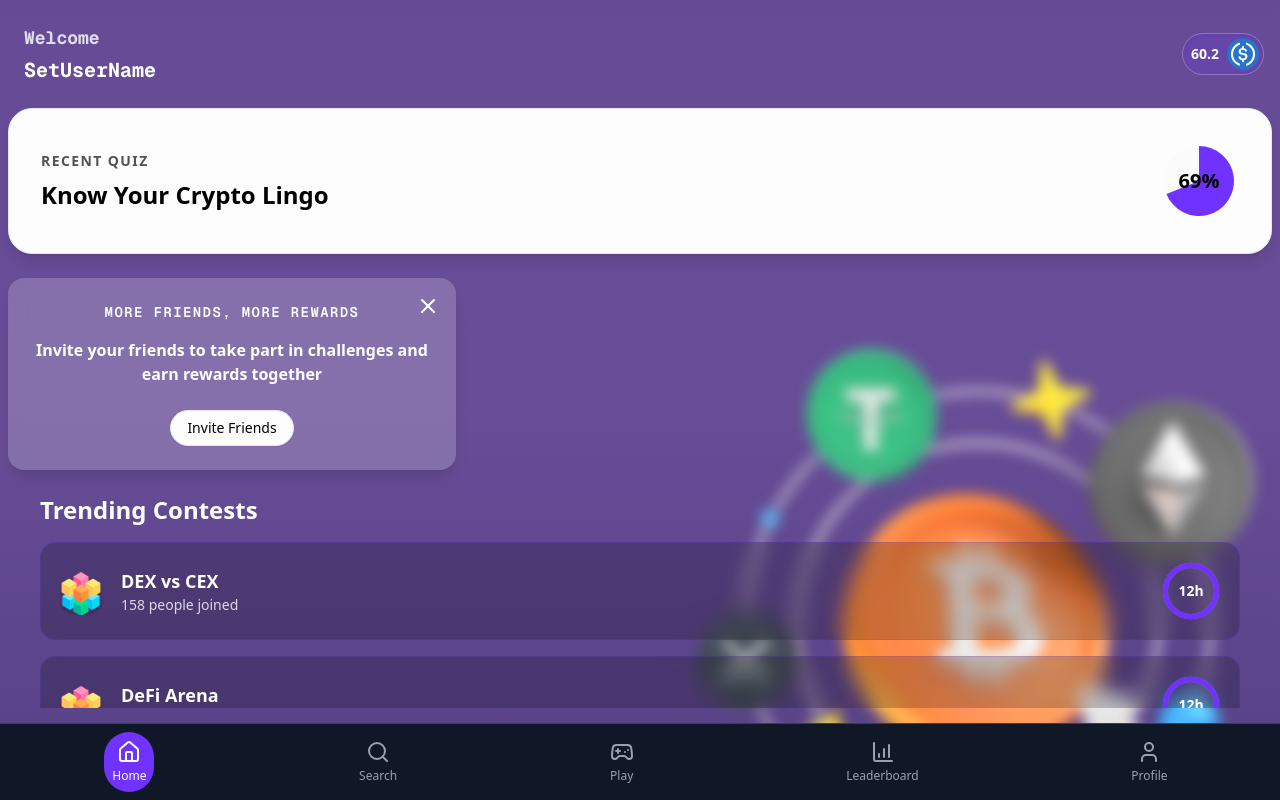
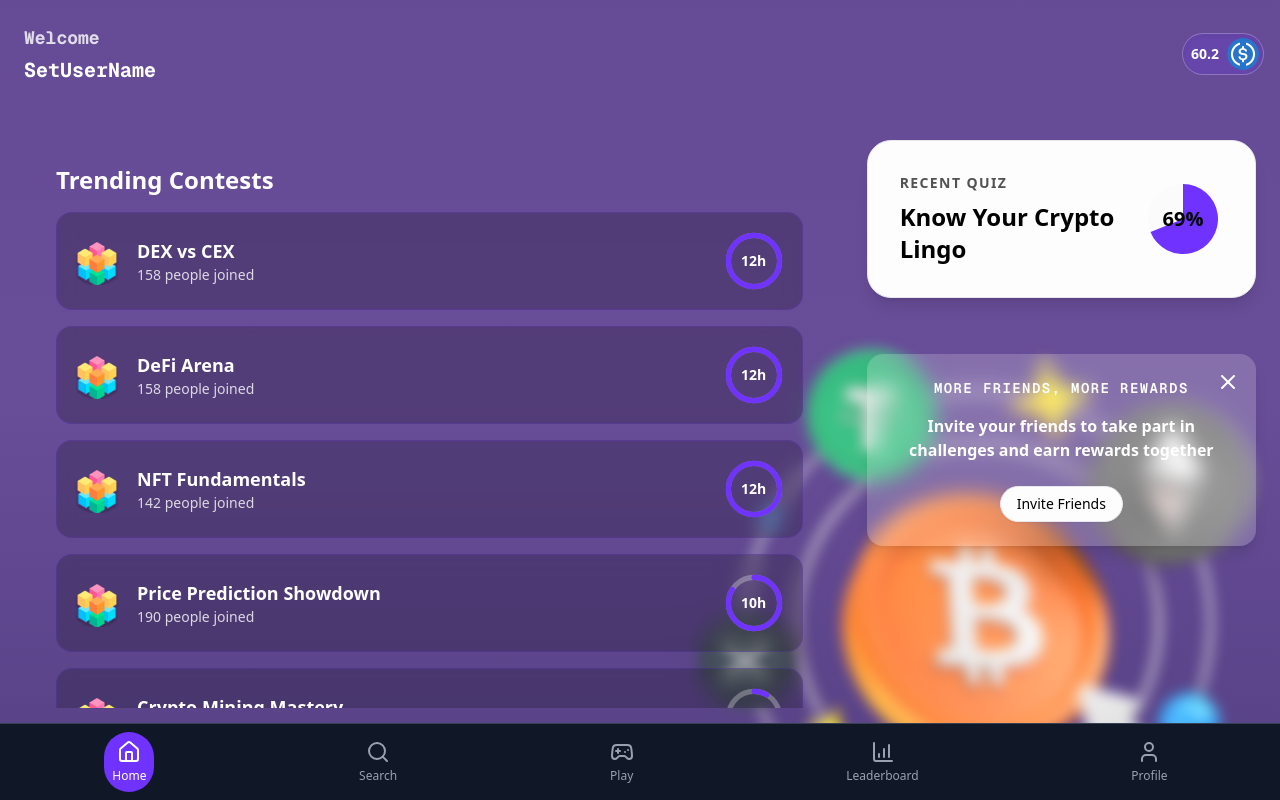
Before and after one commit to DeQuizifi/app.dequizifi.xyz, a Next.js app: page /home in a window 1280 px wide. Built offline with nearby package versions, Linux system fonts and the light colour scheme.

Commit message:
Refactor: Redesign home page layout (#149)

```diff
--- a/src/components/pages/home/HomePageContainer.tsx
+++ b/src/components/pages/home/HomePageContainer.tsx
@@ -4,10 +4,16 @@ import { UserRecentQuiz } from "@/components/models/user/UserRecentQuizCard";
 
 export function HomePageContainer() {
   return (
-    <>
-      <UserRecentQuiz />
-      <InviteCard />
-      <QuizTrendingList />
-    </>
+    <div className="container mx-auto px-4 py-8">
+      <div className="grid grid-cols-1 lg:grid-cols-3 gap-8">
+        <div className="lg:col-span-2">
+          <QuizTrendingList />
+        </div>
+        <div className="lg:col-span-1 flex flex-col gap-8">
+          <UserRecentQuiz />
+          <InviteCard />
+        </div>
+      </div>
+    </div>
   );
 }
```
